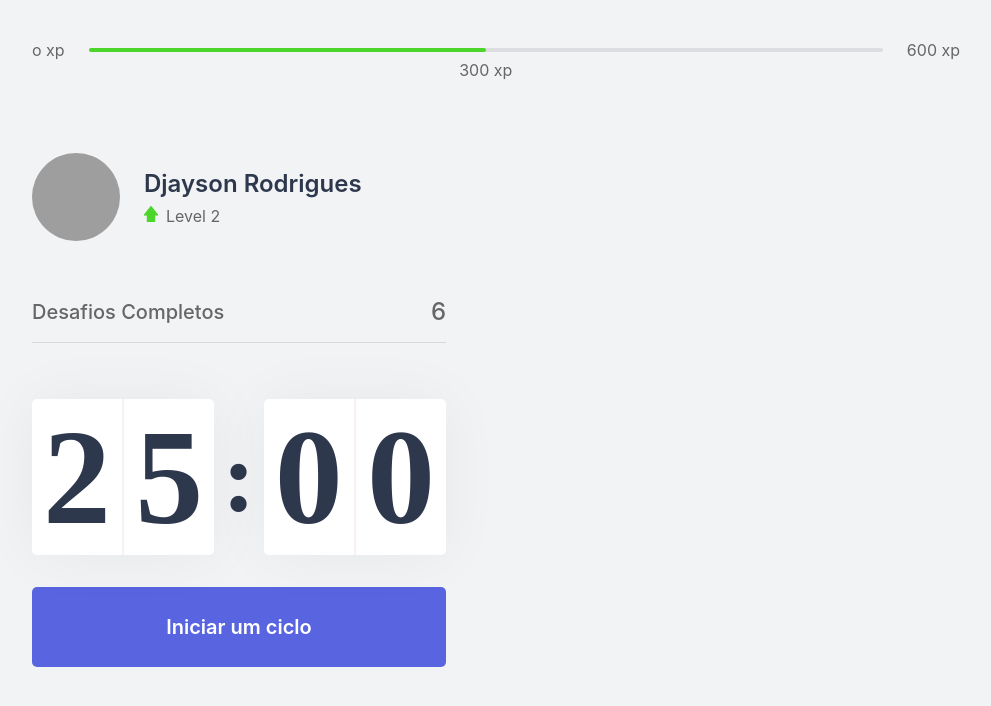
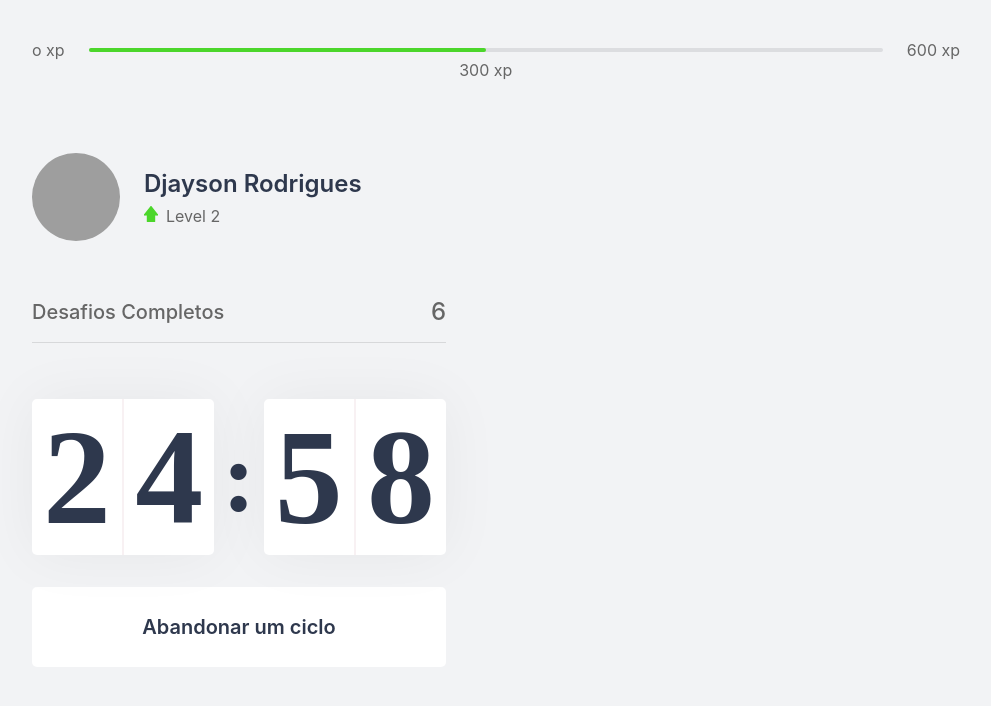
Before and after one commit to Djaysson/moveit-dev, a Next.js app: page / in a window 1280 px wide. Both pictures are taken after a click on the button "Iniciar um ciclo". Shown: the top 706 px of the page, without its empty margins (144-1135 px from the left). Built offline with nearby package versions, Linux system fonts and the light colour scheme; grey boxes are pictures that could not be loaded.

Commit message:
Countdown functionality finished

```diff
--- a/src/components/Countdown.tsx
+++ b/src/components/Countdown.tsx
@@ -1,22 +1,87 @@
+import { useEffect, useState } from 'react';
 import styles from '../styles/components/Countdown.module.css';
 
+let countdownTimeout: NodeJS.Timeout;
+
 export function Countdown() {
+  const [time, setTime] = useState(25 * 60);
+  const [isActive, setIsActive] = useState(false);
+  const [hasFinished, setHasFinished] = useState(false);
+
+  const minutes = Math.floor(time / 60);
+  const seconds = time % 60;
+
+  const [minuteLeft, minuteRight] = String(minutes).padStart(2, '0').split('');
+  const [secondLeft, secondRight] = String(seconds).padStart(2, '0').split('');
+
+  function startCountdown() {
+    setIsActive(true);
+  }
+  function resetCountdown() {
+    clearTimeout(countdownTimeout);
+    setIsActive(false);
+    setTime(25 * 60);
+  }
+
+  useEffect(() => {
+    if (isActive && time > 0) {
+      countdownTimeout = setTimeout(() => {
+        setTime(time - 1);
+      }, 1000);
+    } else if (isActive && time === 0) {
+      setHasFinished(true);
+      setIsActive(false);
+    }
+  }, [isActive, time])
+
   return (
     <div>
       <div className={styles.countdownContainer}>
         <div>
-          <span>2</span>
-          <span>5</span>
+          <span>{minuteLeft}</span>
+          <span>{minuteRight}</span>
         </div>
         <span>:</span>
         <div>
-          <span>0</span>
-          <span>0</span>
+          <span>{secondLeft}</span>
+          <span>{secondRight}</span>
         </div>
       </div>
-      <button type="button" className={styles.countdownButton}>
-        Iniciar um ciclo
-      </button>
+      {hasFinished ? (
+        <button
+          disabled
+          className={styles.countdownButton}
+        >
+
+          Ciclo encerrado
+        </button>
+
+      ) : (
+          <>
+            {isActive ? (
+
+              <button
+                type="button"
+                className={`${styles.countdownButton} ${styles.countdownButtonActive}`}
+                onClick={resetCountdown}
+              >
+
+                Abandonar um ciclo
+              </button>
+
+            ) : (
+
+                <button
+                  type="button"
+                  className={styles.countdownButton}
+                  onClick={startCountdown}
+                >
+
+                  Iniciar um ciclo
+                </button>
+              )}
+          </>
+        )}
     </div>
   )
 }
--- a/src/pages/_document.tsx
+++ b/src/pages/_document.tsx
@@ -6,6 +6,7 @@
       <Html>
         <Head>
           <link rel="shortcut icon" href="favicon.png" type="image/png" />
+
           <link rel="preconnect" href="https://fonts.gstatic.com" />
           <link href="https://fonts.googleapis.com/css2?family=Inter:wght@400;500;600&family=Rajdhani:wght@600&display=swap"
             rel="stylesheet" />
--- a/src/styles/components/Countdown.module.css
+++ b/src/styles/components/Countdown.module.css
@@ -44,7 +44,21 @@
   font-weight: 600;
   transition: background-color 0.2s;
 }
-.countdownButton:hover{
+.countdownButton:not(:disabled):hover{
   background: var(--blue-dark);
 
 }
+.countdownButtonActive{
+  background: var(--white);
+  color: var(--title);
+}
+.countdownButtonActive:not(:disabled):hover{
+  background: var(--red);
+  color: var(--white);
+}
+
+.countdownButton:disabled{
+  background: var(--white);
+  color: var(--text);
+  cursor: not-allowed;
+}
```
Lines whose indentation alone changed are shown as unchanged.
